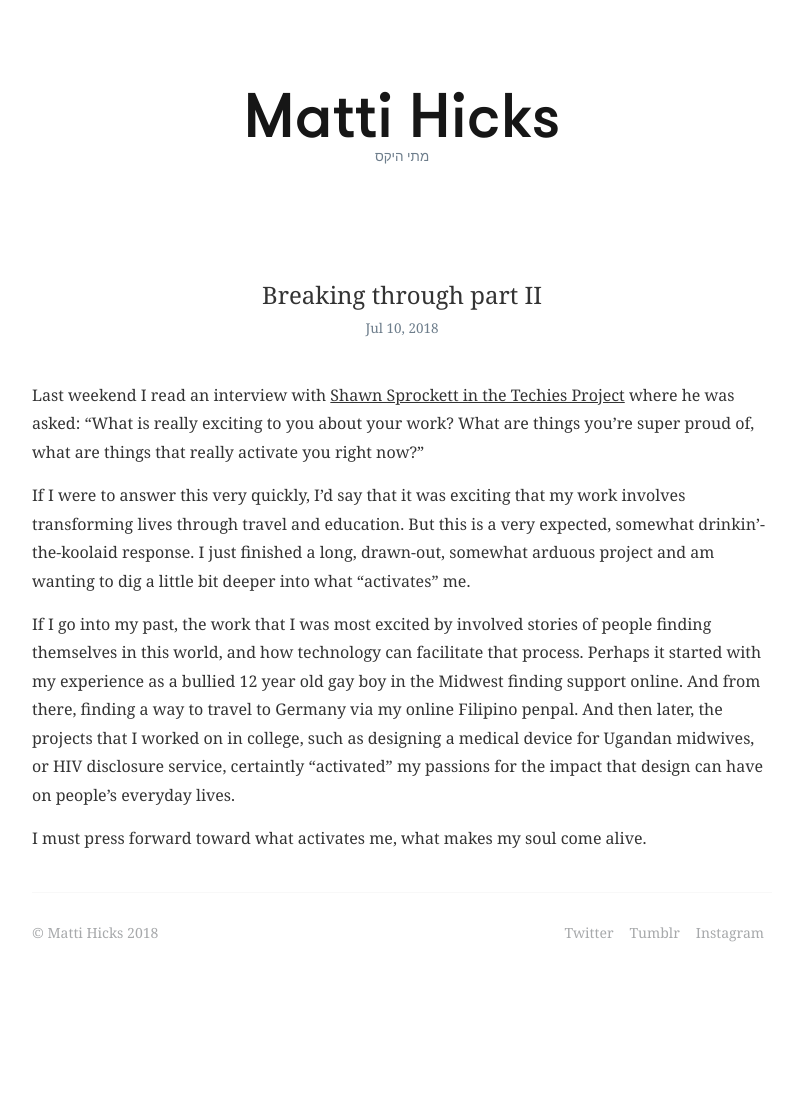
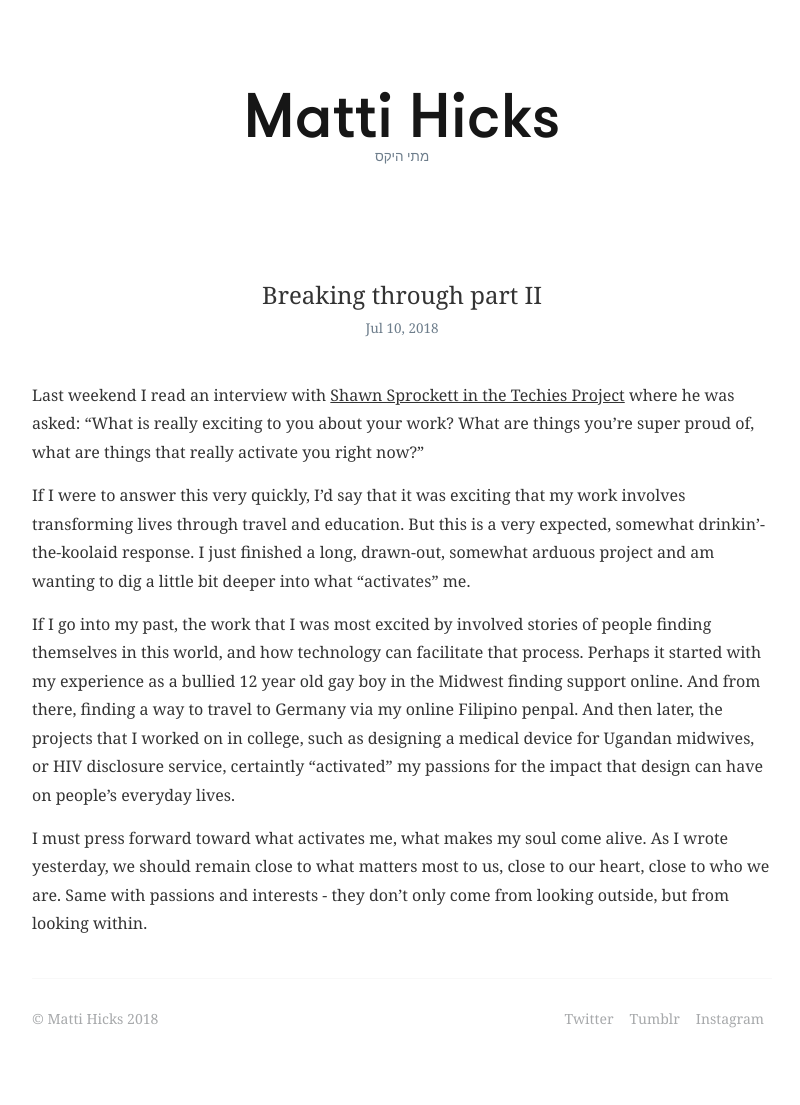
Before and after one commit to mattihicks/matthewmatthew, a Jekyll site: the page built from _posts/2018-07-10-revisiting-values.markdown, in a window 1280 px wide. Shown: the whole page, without its empty margins (238-1038 px from the left). Built offline with Jekyll 4.4.1, drawn with Linux system fonts in a browser that asks for light colours; some web fonts are replaced; before the commit the page ends 1019 px from its top, so only the background shows below that.

Commit message:
post update

```diff
--- a/_posts/2018-07-10-revisiting-values.markdown
+++ b/_posts/2018-07-10-revisiting-values.markdown
@@ -14,4 +14,4 @@ If I were to answer this very quickly, I'd say that it was exciting that my work
 
 If I go into my past, the work that I was most excited by involved stories of people finding themselves in this world, and how technology can facilitate that process. Perhaps it started with my experience as a bullied 12 year old gay boy in the Midwest finding support online. And from there, finding a way to travel to Germany via my online Filipino penpal. And then later, the projects that I worked on in college, such as designing a medical device for Ugandan midwives, or HIV disclosure service, certaintly "activated" my passions for the impact that design can have on people's everyday lives.
 
-I must press forward toward what activates me, what makes my soul come alive.
+I must press forward toward what activates me, what makes my soul come alive. As I wrote yesterday, we should remain close to what matters most to us, close to our heart, close to who we are. Same with passions and interests - they don't only come from looking outside, but from looking within.
```
